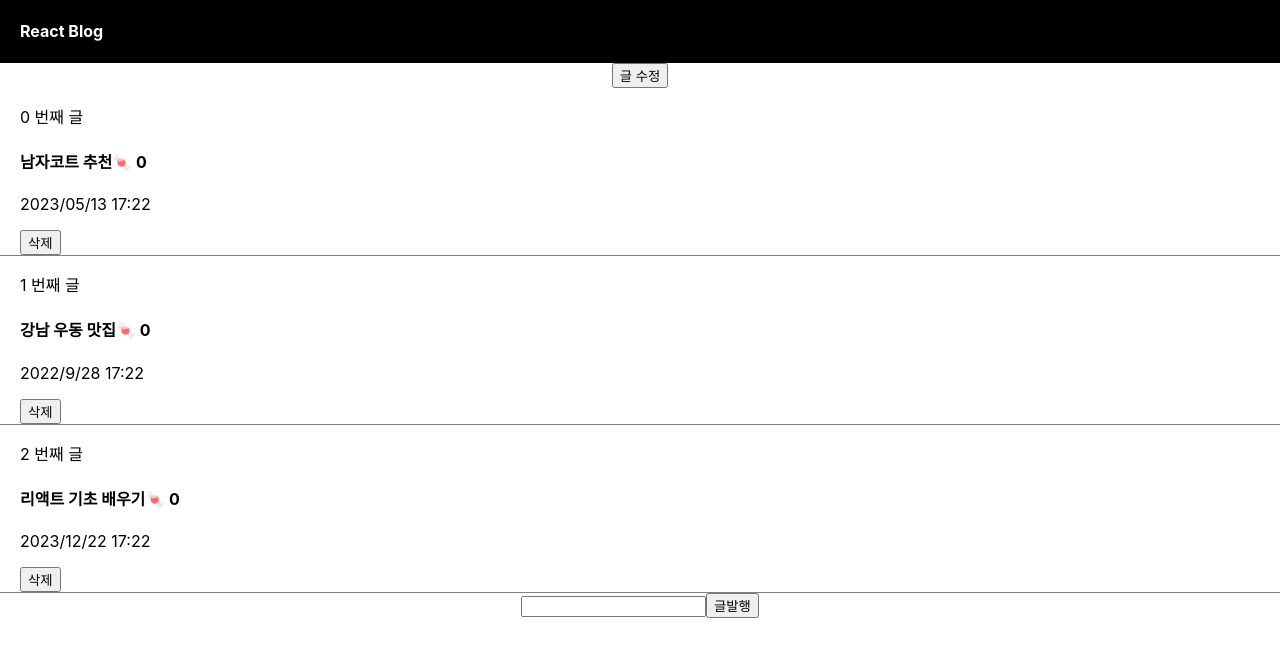
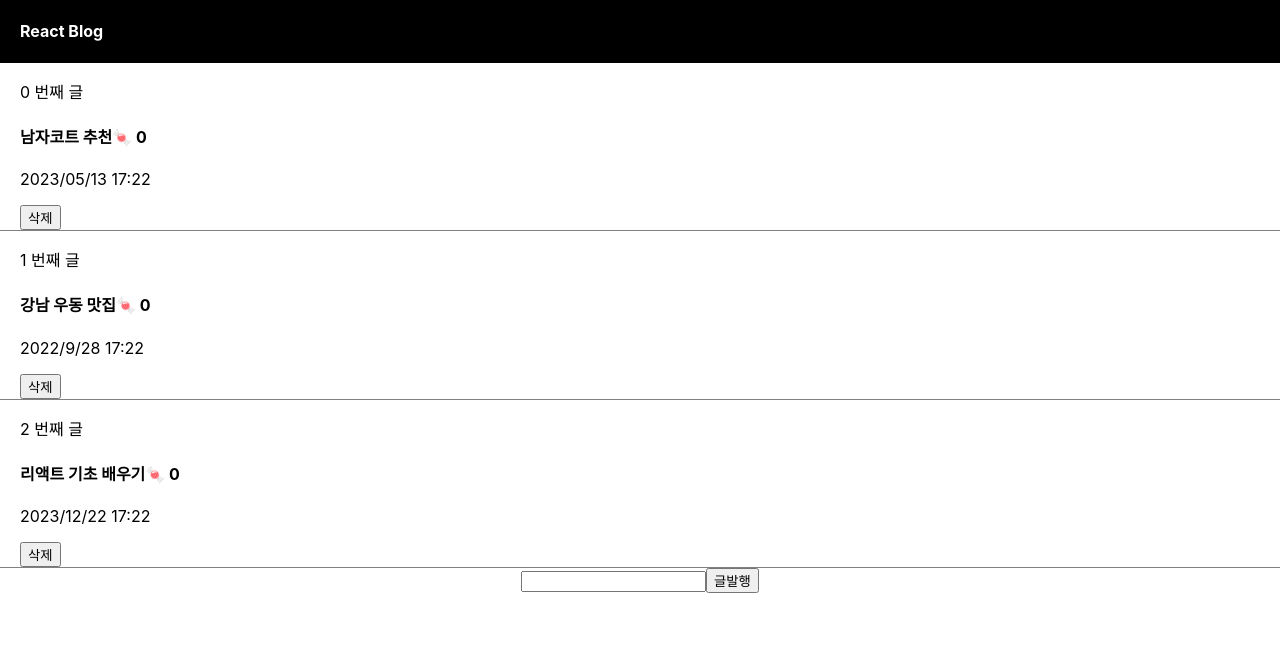
Before and after one commit to yongseong2/React_Blog, a React (Create React App) app: page / in a window 1280 px wide. Shown: the top 656 px of the page. Built offline with nearby package versions, Linux system fonts and the light colour scheme.

Commit message:
delete change name

```diff
--- a/src/App.js
+++ b/src/App.js
@@ -33,12 +33,12 @@ function App() {
     copy[idx] += 1
     set따봉( copy )
   }
-  function changeName() {
-    // console.log(articles)
-    const copy = [...articles]
-    copy[0].title = '여자코트 추천'
-    setArticles(copy)
-  }
+  // function changeName() {
+  //   console.log(articles)
+  //   const copy = [...articles]
+  //   copy[0].title = '여자코트 추천'
+  //   setArticles(copy)
+  // }
   // function sortArrary() {
   //   let copy = [...articles]
   //   copy.sort()
@@ -56,7 +56,7 @@ function App() {
 
       {/* <button onClick={ sortArrary }>가나다라정렬</button> */}
 
-      <button onClick={ changeName }> 글 수정</button>
+      {/* <button onClick={ changeName }> 글 수정</button> */}
 
       {
         articles.map((article, idx)=> {
@@ -85,7 +85,7 @@ function App() {
         modal === true ?
         <Modal
         articles={articles}
-        changeName={changeName}
+        // changeName={changeName}
         articleIndex={articleIndex}
         /> : null
       }
@@ -148,7 +148,7 @@ function Modal(props) {
       <h4>{articles.title }</h4>
       <p> {articles.date} </p>
       <p>상세내용</p>
-      <button onClick={()=> { props.changeName() }}>글 수정</button>
+      {/* <button onClick={()=> { props.changeName() }}>글 수정</button> */}
     </div>
   )
 }
```
